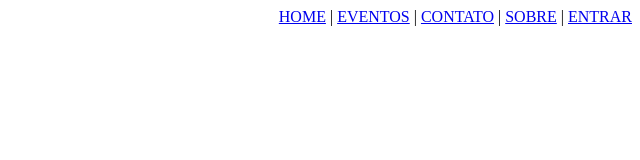
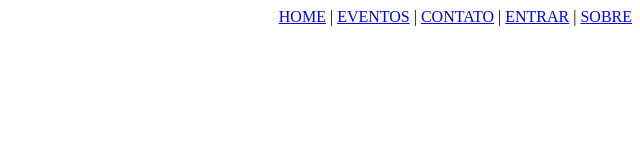
Before and after one commit to rafael-ramalho-figueiredo/dwba4-semana-06-pt3031799, a plain HTML site: page menu.html in a window 1280 px wide. Shown: the full height of the page, 640-1280 px from the left. Drawn offline with Linux system fonts and the light colour scheme.

Commit message:
Update menu.html

```diff
--- a/menu.html
+++ b/menu.html
@@ -7,7 +7,7 @@
 <body>
   <header>
     <div id="my_menu" align="right">
-	  <a href="index.html" target="_top">HOME</a> | <a href="eventos.html" target="_top">EVENTOS</a> | <a href="contato.html" target="_top">CONTATO</a> | <a href="sobre.html" target="_top">SOBRE</a> | <a href="entrar.html" target="_top">ENTRAR</a>
+	  <a href="index.html" target="_top">HOME</a> | <a href="eventos.html" target="_top">EVENTOS</a> | <a href="contato.html" target="_top">CONTATO</a> | <a href="entrar.html" target="_top">ENTRAR</a> | <a href="sobre.html" target="_top">SOBRE</a>
     </div>
   </header>
 </body>
```
